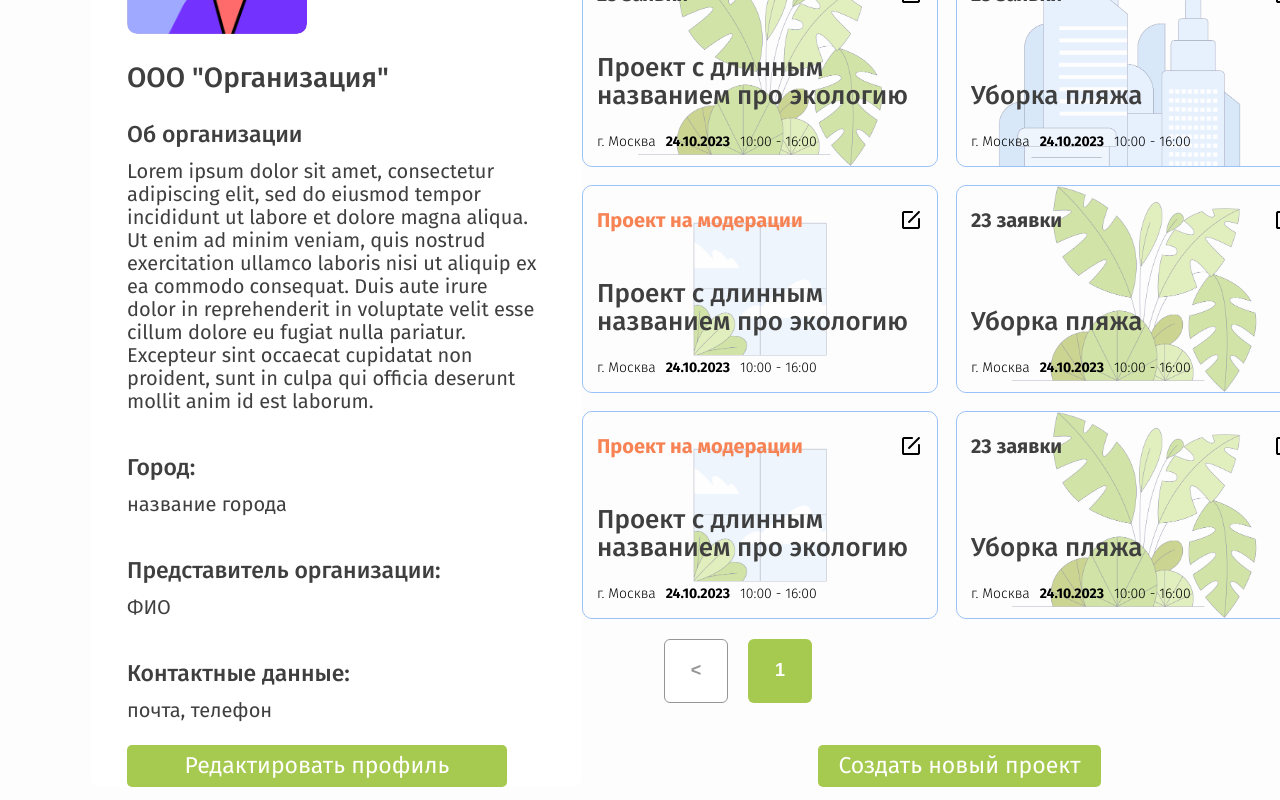
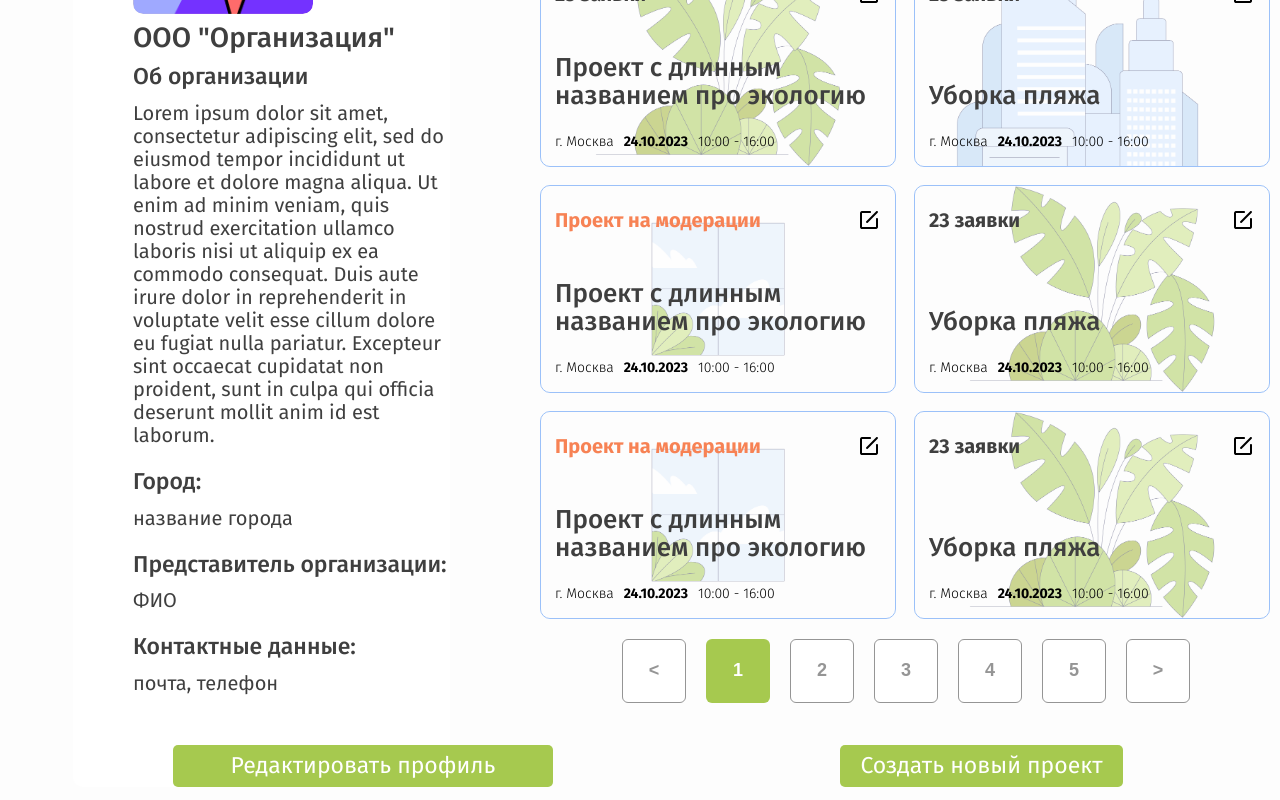
Before and after one commit to volunteers-for-city-projects/volunteers-frontend, a React (Create React App) app: page /profile in a window 1280 px wide. Shown: the part 460-1260 px from the top of the page. Built offline with nearby package versions, Linux system fonts and the light colour scheme; a web font is replaced by a local one.

Commit message:
refactor: profile pagination, screen 1366, change style

```diff
--- a/src/components/ProfileData/ProfileData.scss
+++ b/src/components/ProfileData/ProfileData.scss
@@ -4,11 +4,9 @@
 	&__data {
 		display: flex;
 		flex-direction: column;
-		gap: 30px;
-		margin-left: 36px;
-		margin-right: 10px;
-		padding: 0px 30px 26px 0px;
+		gap: 20px;
 		color: $--Text;
+		box-sizing: border-box;
 
 		&-title {
 			margin: 0;
@@ -23,10 +21,16 @@
 			margin: 10px 0 0;
 		}
 	}
-	@media screen and (max-width: 1918px) {
+	/*@media screen and (max-width: 1919px) {
 		&__data {
 			padding: 0 35px 16px 0;
-			gap: 40px;
+			&-title {
+				font-size: 16px;
+			}
+			&-subtitle {
+				font-size: 14px;
+			}
 		}
-	}
+
+	}*/
 }
--- a/src/components/ProfileMenu/ProfileMenu.scss
+++ b/src/components/ProfileMenu/ProfileMenu.scss
@@ -29,11 +29,9 @@
 		margin: 0;
 		color: $--Text;
 	}
-
-	/*@media screen and (max-width: 1918px) {
+	@media screen and (max-width: 1919px) {
 		&-wrapper {
-			margin-top: 34px;
+			margin-left: 100px;
 		}
-	}*/
-
+	}
 }
--- a/src/components/ProfileOrganization/ProfileOrganization.jsx
+++ b/src/components/ProfileOrganization/ProfileOrganization.jsx
@@ -6,6 +6,7 @@ import { Pushbutton } from '../Pushbutton/Pushbutton';
 import CardProject from '../CardProject/CardProject';
 import cardsProjectsArray from '../../utils/cardsProjectsArray';
 import ProfileButtonsTabs from '../ProfileButtonsTabs/ProfileButtonsTabs';
+import ProfilePagination from '../ProfilePagination/ProfilePagination';
 
 function ProfileOrganization() {
 	return (
@@ -39,12 +40,8 @@ function ProfileOrganization() {
 							<CardProject cardProject={item} key={item.id} />
 						))}
 					</div>
-					<div className="profile__projects-pagination">
-						<button className="profile__projects-btn">&#60;</button>
-						<button className="profile__projects-btn profile__projects-btn_activ">
-							1
-						</button>
-					</div>
+					{cardsProjectsArray.length >= 6 ? <ProfilePagination /> : null}
+
 					<div className="profile__projects-button">
 						<Pushbutton
 							label="Создать новый проект"
--- a/src/components/ProfileOrganization/ProfileOrganization.scss
+++ b/src/components/ProfileOrganization/ProfileOrganization.scss
@@ -14,22 +14,21 @@
 		width: 676px;
 		min-height: 921px;
 		position: relative;
+		padding: 40px;
+		box-sizing: border-box;
 	}
 	&__image {
 		background-image: url('../../images/fotoProfile.svg');
 		width: 180px;
 		height: 180px;
-		margin-top: 36px;
-		margin-left: 36px;
 		border-radius: 10px;
 	}
 	&__name {
-		margin-top: 25px;
-		margin-left: 36px;
-		margin-bottom: 5px;
+		margin-top: 10px;
+		margin-bottom: 10px;
 
 		&-surname {
-			margin-top: 5px;
+			margin: 0;
 			font-size: 28px;
 			font-weight: 500;
 			line-height: 28px;
@@ -44,8 +43,9 @@
 
 	&__wrapper {
 		display: flex;
-		gap: 19px;
-		padding: 0 124px 98px;
+		padding: 0 120px 98px;
+		box-sizing: border-box;
+
 	}
 	&__projects {
 		width: 960px;
@@ -66,63 +66,50 @@
 		&-tabs {
 			display: flex;
 			gap: 20px;
-			margin-top: 20px;
+			margin-top: 10px;
 		}
 		&-cards {
 			display: flex;
-			margin-top: 40px;
+			margin-top: 20px;
 			flex-wrap: wrap;
 			gap: 18px;
 		}
-		&-pagination {
-			margin-top: 20px;
-			margin-bottom: 18px;
-			display: flex;
-			margin-left: 210px;
-			gap: 20px;
-		}
+
 		&-button {
 			position: absolute;
 			bottom: 0;
-		}
-		&-btn {
-			width: 64px;
-			height: 64px;
-			background-color: $--White;
-			color: #959595;
-			border: 1px solid #959595;
-			border-radius: 6px;
-			font-size: 18px;
-			font-weight: 800;
-			line-height: normal;
-			padding: 0;
-		}
-		&-btn_activ {
-			background-color: $--Button_primary;
-			border: none;
-			color: $--White;
 		}
 	}
 
 	@media screen and (max-width: 1918px) {
 		&__personal {
-			width: 491px;
+			width: 377px;
+			padding: 16px 0 16px 60px;
 		}
+
+		&__button {
+			left: 100px;
+		}
+
 		&__projects {
 			width: 732px;
-			position: relative;
 		}
+
 		&__wrapper {
-			gap: 0;
-			padding: 0 35px 98px 91px;
+			gap: 90px;
+			padding: 0 73px 98px;
 		}
-		&__projects-pagination {
-			margin-left: 82px;
+
+		&__projects-tabs {
+			margin-top: 30px;
 		}
+
+		&__projects-cards {
+			margin-top: 30px;
+		}
+
 		&__projects-button {
-			position: absolute;
-			bottom: 0;
-			left: 236px;
+			left: 300px;
 			right: 210px;
 		}
 	}
--- /dev/null
+++ b/src/components/ProfilePagination/ProfilePagination.jsx
@@ -0,0 +1,19 @@
+import './ProfilePagination.scss';
+
+function ProfilePagination() {
+	return (
+		<div className="profile__pagination">
+			<button className="profile__pagination-btn">&#60;</button>
+			<button className="profile__pagination-btn profile__pagination-btn_activ">
+				1
+			</button>
+			<button className="profile__pagination-btn">2</button>
+			<button className="profile__pagination-btn">3</button>
+			<button className="profile__pagination-btn">4</button>
+			<button className="profile__pagination-btn">5</button>
+			<button className="profile__pagination-btn">&#62;</button>
+		</div>
+	);
+}
+
+export default ProfilePagination;
--- /dev/null
+++ b/src/components/ProfilePagination/ProfilePagination.scss
@@ -0,0 +1,32 @@
+@import '../../style/variables.scss';
+
+.profile__pagination {
+	margin-top: 60px;
+	margin-bottom: 18px;
+	display: flex;
+	margin-left: 220px;
+	gap: 20px;
+	max-width: 650px;
+	&-btn {
+		width: 64px;
+		height: 64px;
+		background-color: $--White;
+		color: #959595;
+		border: 1px solid #959595;
+		border-radius: 6px;
+		font-size: 18px;
+		font-weight: 800;
+		line-height: normal;
+		padding: 0;
+	}
+	&-btn_activ {
+		background-color: $--Button_primary;
+		border: none;
+		color: $--White;
+	}
+}
+@media screen and (max-width: 1919px) {
+	.profile__pagination {
+		margin: 20px auto 20px;
+	}
+}
--- a/src/components/ProfileVolunteer/ProfileVolunteer.scss
+++ b/src/components/ProfileVolunteer/ProfileVolunteer.scss
@@ -14,22 +14,21 @@
 		width: 676px;
 		min-height: 921px;
 		position: relative;
+		padding: 40px;
+		box-sizing: border-box;
 	}
 	&__image {
 		background-image: url('../../images/fotoProfile.svg');
 		width: 180px;
 		height: 180px;
-		margin-top: 36px;
-		margin-left: 36px;
 		border-radius: 10px;
 	}
 	&__name {
-		margin-top: 25px;
-		margin-left: 36px;
-		margin-bottom: 5px;
+		margin-top: 10px;
+		margin-bottom: 10px;
 
 		&-surname {
-			margin-top: 5px;
+			margin: 0;
 			font-size: 28px;
 			font-weight: 500;
 			line-height: 28px;
@@ -44,9 +43,9 @@
 
 	&__wrapper {
 		display: flex;
-		gap: 19px;
-		padding: 0 130px 98px;
-		margin: 0 auto;
+		gap: 25px;
+		padding: 0 120px 98px;
+		box-sizing: border-box;
 
 		&__projects {
 			width: 960px;
@@ -63,16 +62,17 @@
 			color: $--Text;
 		}
 	}
-	@media screen and (max-width: 1918px) {
+	@media screen and (max-width: 1919px) {
 		&__personal {
-			width: 491px;
+			width: 377px;
+			padding: 16px 0 16px 60px;
 		}
 		&__projects {
 			width: 732px;
 		}
 		&__wrapper {
-			gap: 0;
-			padding: 0 35px 98px 91px;
+			gap: 90px;
+			padding: 0 73px 98px;
 		}
 	}
 }
```
